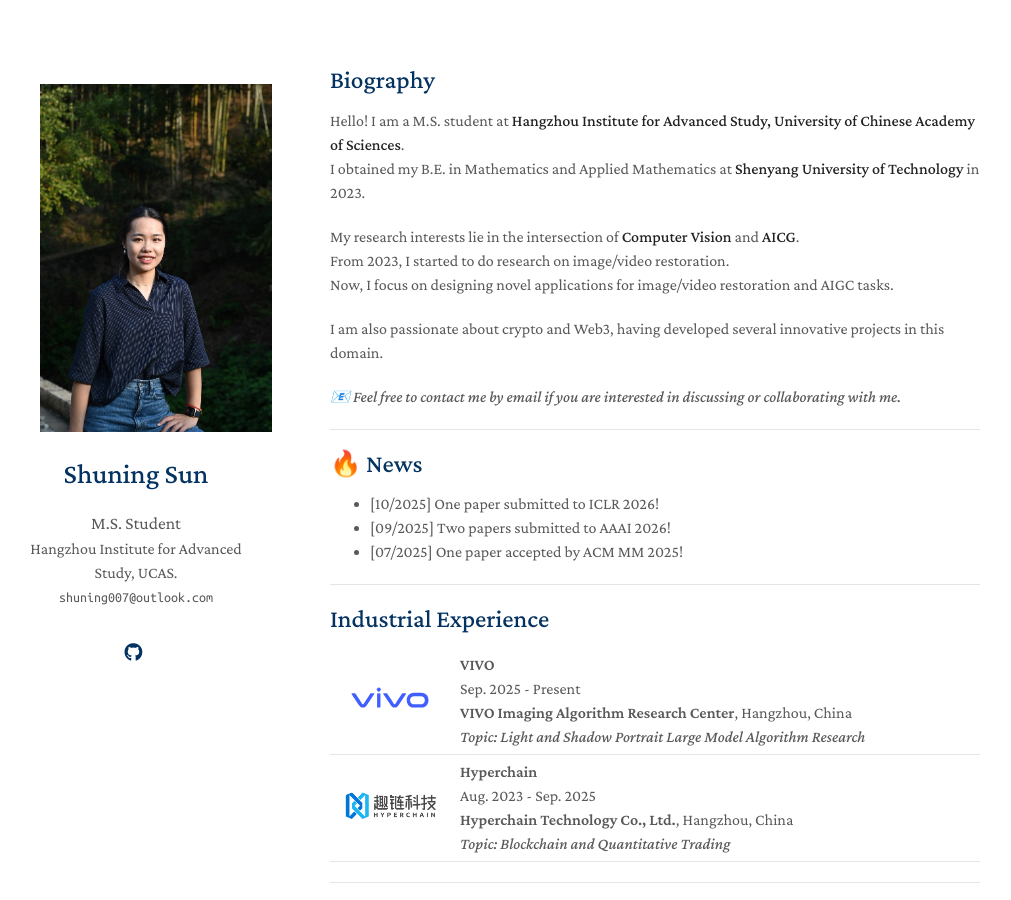
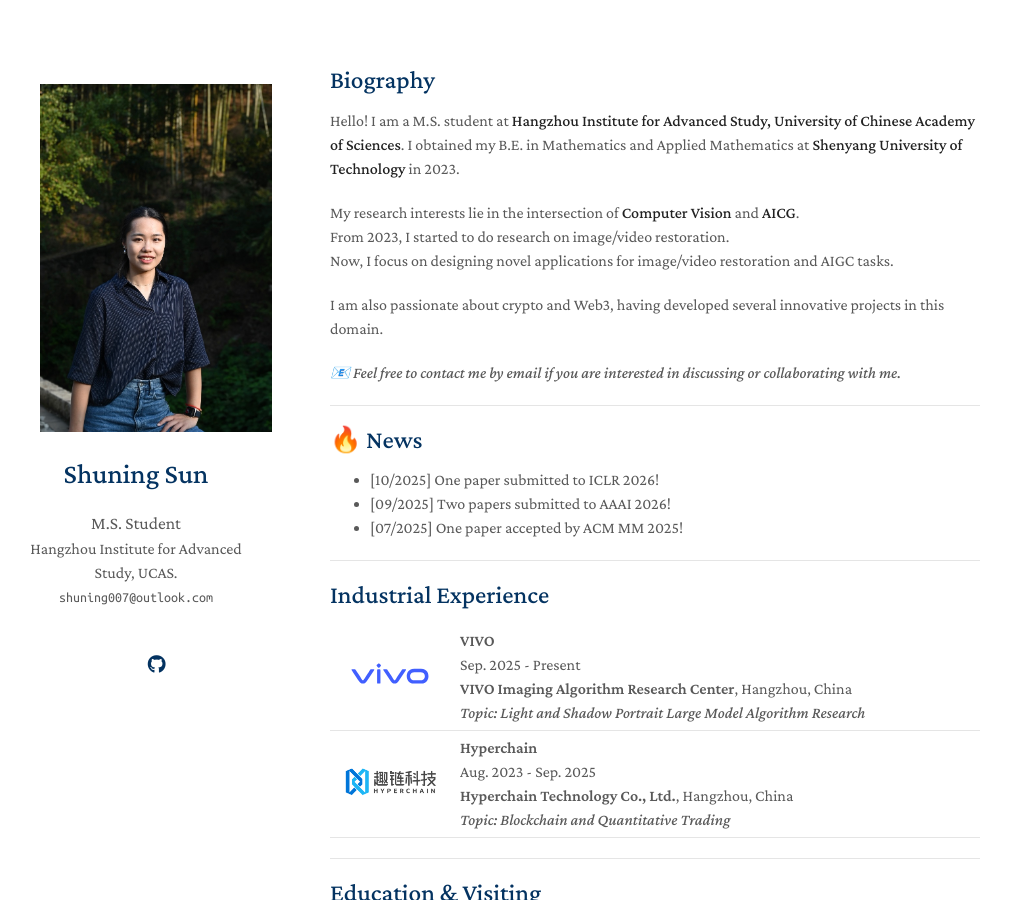
Before and after one commit to Shuning0312/Shuning0312.github.io, a Jekyll site: the page built from index.md, in a window 1280 px wide and 900 px high. Shown: the whole window, without its empty margins (140-1151 px from the left). Built offline with Jekyll 4.4.1, drawn with Linux system fonts in a browser that asks for light colours; nearby versions of some CDN libraries; a style sheet for code colours, icons or effects is not loaded; our own code applies the rules of GitHub Pages for plain Markdown files; some of the changed text lies outside the part shown.

Commit message:
Update homepage layout

```diff
--- a/_config.yml
+++ b/_config.yml
@@ -13,7 +13,7 @@
 # Links
 # If you don't need one of them, you may delete the corresponding line.
 github_link: https://github.com/Shuning0312
-google_scholar:
+google_scholar: https://scholar.google.com/citations?hl=zh-CN&user=rkxEcnAAAAAJ
 #cv_link: assets/files/curriculum_vitae.pdf
 #linkedin: https://www.linkedin.com/
 #twitter: https://twitter.com/
@@ -26,7 +26,7 @@
 
 # Footnote
 # You may use the option to disable the footnote, "Powered by Jekyll and Minimal Light theme."
-enable_footnote: true
+enable_footnote: false
 
 # Auto Dark Mode
 # You may use the option to disable the automatic dark theme
--- a/index.md
+++ b/index.md
@@ -4,8 +4,7 @@
 
 ## Biography
 
-Hello! I am a M.S. student at **Hangzhou Institute for Advanced Study, University of Chinese Academy of Sciences**.
-I obtained my B.E. in Mathematics and Applied Mathematics at **Shenyang University of Technology** in 2023.
+Hello! I am a M.S. student at **Hangzhou Institute for Advanced Study, University of Chinese Academy of Sciences**. I obtained my B.E. in Mathematics and Applied Mathematics at **Shenyang University of Technology** in 2023.
 
 My research interests lie in the intersection of **Computer Vision** and **AICG**.
 From 2023, I started to do research on image/video restoration.
```
